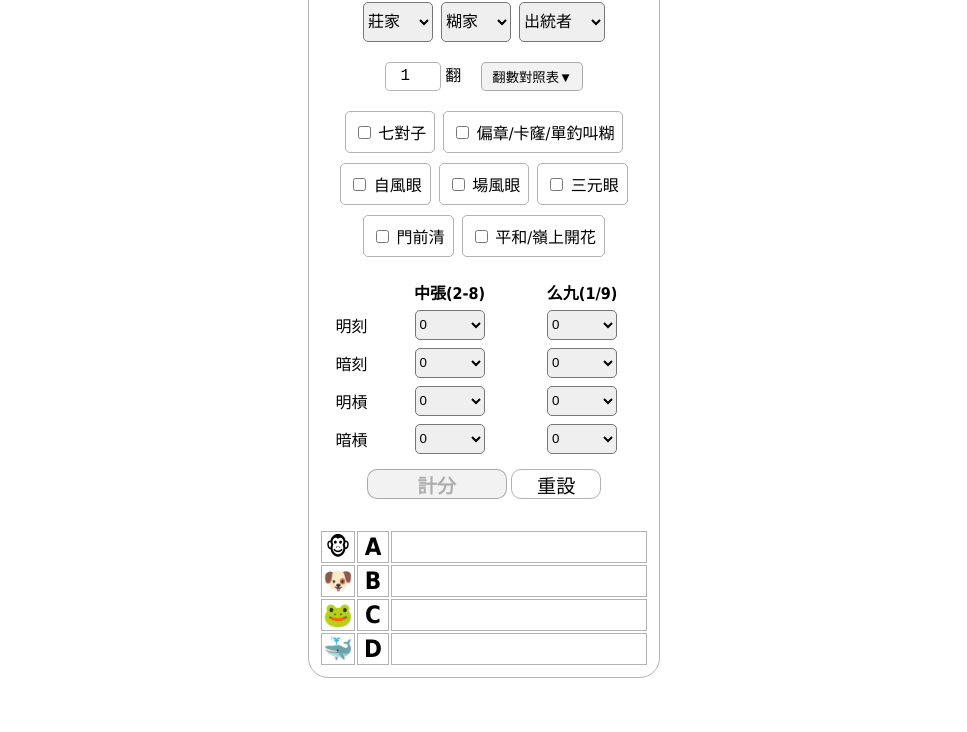
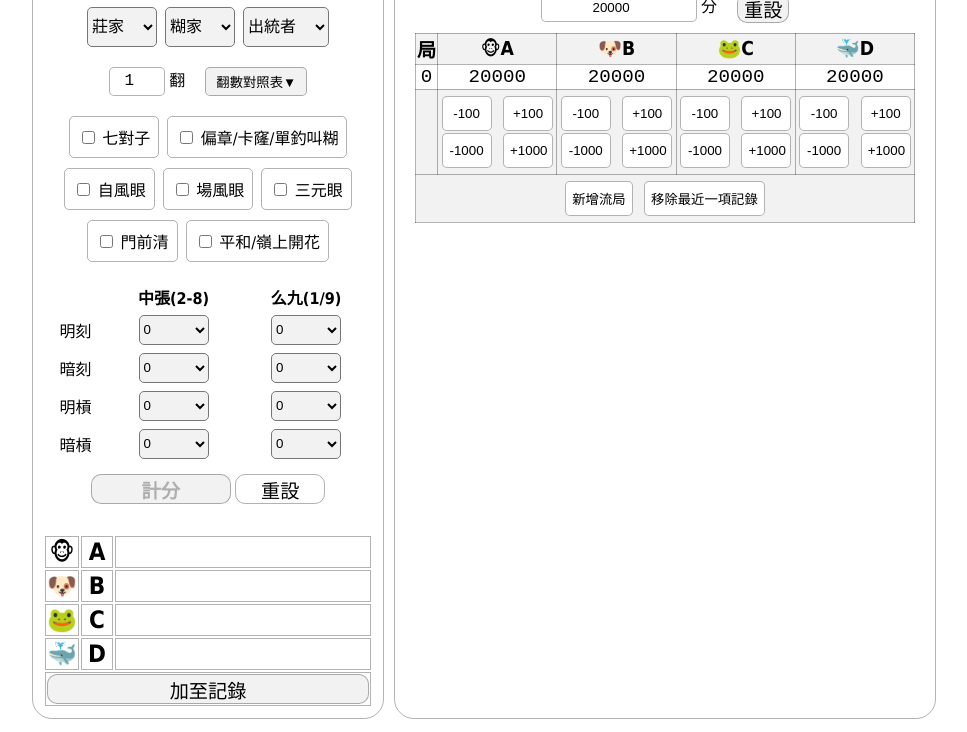
Before and after one commit to gcky/jp-mahjong-calc, a plain HTML site: page index.html in a window 1280 px wide. Shown: the part 96-828 px from the top of the page, without its empty margins (156-1123 px from the left). Before the commit the page ends 800 px from the top, so only its background shows below. Drawn offline with Linux system fonts and the light colour scheme.

Commit message:
Implement histroy function

```diff
--- /dev/null
+++ b/history.css
@@ -0,0 +1,62 @@
+.game-history {
+    text-align: left;
+    flex: 1;
+    max-width: 500px;
+    border: 1px solid rgba(0,0,0,.3);
+    border-radius: 20px;
+    margin: 5px;
+    padding: 0 20px;
+}
+
+.game-table {
+    width: 100%;
+    padding: 10px;
+    margin-bottom: 20px;
+    border-collapse: collapse;
+}
+.game-table tr td, .game-table thead th {
+    border: 1px solid rgba(0,0,0,.3);
+    text-align: center;
+}
+.game-table thead th, .game-table .amend-ctrl {
+    background-color: rgba(0,0,0,.05);
+    font-size: 1.2rem;
+}
+
+.game-table tbody {
+    font-family: Inconsolata, 'Courier New', Courier, monospace;
+    font-size: 1.2rem;
+}
+
+.game-table .amend-ctrl tr td {
+    padding: 5px 0;
+}
+
+#start-points {
+    width: 30%;
+}
+
+#reset-hist-btn {
+    margin-left: 20px;
+}
+
+.amend-btn {
+    margin: 1px 0;
+    width: 50px;
+    height: 35px;
+    border-radius: 5px;
+    background-color: white;
+}
+
+.amend-btn.long {
+    width: auto;
+}
+
+.win-cell {
+    background-color: gold;
+}
+
+.lose-cell {
+    background-color: tomato;
+    color: white;
+}
--- a/index.html
+++ b/index.html
@@ -9,6 +9,7 @@
 		<script src="http://html5shiv.googlecode.com/svn/trunk/html5.js"></script>
     <![endif]-->
     <link rel="stylesheet" href="style.css">
+    <link rel="stylesheet" href="history.css">
     <link href="https://fonts.googleapis.com/css?family=Noto+Sans:400,700" rel="stylesheet">
     <meta name="viewport" content="width=device-width, initial-scale=1">
 </head>
@@ -18,8 +19,6 @@
         <div class="calc">
             <h1>🀄日麻計分機</h1>
             <div class="options">
-                <!-- <label><input type="radio" id="jong" name="winner" value="jong">莊糊</label>
-                <label><input type="radio" id="haan" name="winner" value="haan" checked>閒糊</label> -->
                 <select class="player-select" id="jong-id">
                     <option value="" disabled selected>莊家</option>
                     <option value="A">🐵A莊</option>
@@ -43,10 +42,7 @@
                     <option id="culpritD" value="D">🐳D出統</option>
                 </select>
             </div>
-            <div class="options">
-                <!-- <label><input type="checkbox" id="lon-self"> 自摸</label> -->
-
-            </div>
+            <div class="options"></div>
             <div class="options">
                 <input type="number" id="fan" value="1" min="1" max="39" onclick="this.select()">&nbsp;翻
                 <button class="option-link" onclick="showFanBlocks()">翻數對照表▼</button>
@@ -200,6 +196,62 @@
                     <td>D</td>
                     <td class="score" id="scoreD"></td>
                 </tr>
+                <tr>
+                    <td colspan="3"><button type="button" id="add-hist-btn" onclick="addHistory(false)">加至記錄</button></td>
+                </tr>
+            </table>
+        </div>
+
+        <div class="game-history">
+            <h2>📊分數記錄</h2>
+            <div class="options">
+                <input type="number" id="start-points" value="20000" min="0" step="5000" onclick="this.select()">&nbsp;分
+                <button type="button" id="reset-hist-btn" onclick="resetGameHistory()">重設</button>
+            </div>
+            <table id="game-table" class="game-table">
+                <thead>
+                    <th>局</th>
+                    <th>🐵A</th>
+                    <th>🐶B</th>
+                    <th>🐸C</th>
+                    <th>🐳D</th>
+                </thead>
+                <tbody class="game-rows"></tbody>
+                <tbody class="amend-ctrl">
+                    <tr>
+                        <td></td>
+                        <td>
+                            <button type="button" class="amend-btn" onclick="amendScore(0,-100)">-100</button>
+                            <button type="button" class="amend-btn" onclick="amendScore(0,100)">+100</button>
+                            <button type="button" class="amend-btn" onclick="amendScore(0,-1000)">-1000</button>
+                            <button type="button" class="amend-btn" onclick="amendScore(0,1000)">+1000</button>
+                        </td>
+                        <td>
+                            <button type="button" class="amend-btn" onclick="amendScore(1,-100)">-100</button>
+                            <button type="button" class="amend-btn" onclick="amendScore(1,100)">+100</button>
+                            <button type="button" class="amend-btn" onclick="amendScore(1,-1000)">-1000</button>
+                            <button type="button" class="amend-btn" onclick="amendScore(1,1000)">+1000</button>
+                        </td>
+                        <td>
+                            <button type="button" class="amend-btn" onclick="amendScore(2,-100)">-100</button>
+                            <button type="button" class="amend-btn" onclick="amendScore(2,100)">+100</button>
+                            <button type="button" class="amend-btn" onclick="amendScore(2,-1000)">-1000</button>
+                            <button type="button" class="amend-btn" onclick="amendScore(2,1000)">+1000</button>
+                        </td>
+                        <td>
+                            <button type="button" class="amend-btn" onclick="amendScore(3,-100)">-100</button>
+                            <button type="button" class="amend-btn" onclick="amendScore(3,100)">+100</button>
+                            <button type="button" class="amend-btn" onclick="amendScore(3,-1000)">-1000</button>
+                            <button type="button" class="amend-btn" onclick="amendScore(3,1000)">+1000</button>
+                        </td>
+                    </tr>
+                    <tr>
+                        <td colspan="5">
+                            <button type="button" class="amend-btn long" id="add-nowin" onclick="addHistory(true)">新增流局</button>
+                            <button type="button" class="amend-btn long" id="remove-last" onclick="removeLastGame()">移除最近一項記錄</button>
+                        </td>
+                    </tr>
+                </tbody>
             </table>
         </div>
     </div>
--- a/script.js
+++ b/script.js
@@ -136,7 +136,10 @@ function windEyeClicked() {
 
 function sevenPairsClicked() {
     if ($('#seven-pairs').prop('checked')) {
-            $('.hakgong tr td select option:first-child').prop('selected', true);
+        $('.hakgong tr td select option:first-child').prop('selected', true);
+        if ($('#fan').val() < 2) {
+            $('#fan').val(2);
+        }
     }
 }
 
@@ -170,3 +173,75 @@ function checkCalcAvailability() {
     var $sels = $('.player-select option:selected[value=""]');
     $("#calc-btn").attr("disabled", $sels.length > 0);
 }
+
+function resetGameHistory() {
+    const startPoints = Number($('#start-points').val());
+    games = [[startPoints, startPoints, startPoints, startPoints]];
+    genGameHistoryTable();
+}
+
+var games = [[20000, 20000, 20000, 20000]];
+
+function addHistory(noWin) {
+    let newScores = [null, null, null, null];
+    if (noWin) {
+        newScores = games[games.length-1].slice();
+    } else {
+        $('.game-results tr td:nth-child(3)').each(function (idx){
+            newScores[idx] = Number(games[games.length-1][idx]) + Number($(this).html());
+        });
+    }
+    games.push(newScores);
+    genGameHistoryTable();
+}
+
+function removeLastGame() {
+    if (games.length > 1) {
+        games.splice(-1,1);
+        genGameHistoryTable();
+    }
+}
+
+function genGameHistoryTable() {
+    $('.game-table .game-rows').html('');
+    games.forEach(function (game, idx) {
+        let newCells = [$('<td>'), $('<td>'), $('<td>'), $('<td>')];
+        if (idx > 0) {
+            const prev = games[idx-1];
+            const current = games[idx];
+            let diff = current.map(function(item, index) {
+                return item - prev[index];
+            });
+            diff.forEach(function (elem, idx) {
+                if (elem > 0) {
+                    newCells[idx].addClass('win-cell');
+                } else if (elem < 0) {
+                    newCells[idx].addClass('lose-cell');
+                }
+            });
+        }
+        $('.game-table').find('.game-rows')
+        .append($('<tr>')
+            .append(
+                $('<td>').append(idx),
+                newCells[0].append(game[0]),
+                newCells[1].append(game[1]),
+                newCells[2].append(game[2]),
+                newCells[3].append(game[3])
+            )
+        );
+    });
+}
+
+function amendScore(player, delta) {
+    games[games.length-1][player] += Number(delta);
+    genGameHistoryTable();
+}
+
+window.onbeforeunload = function() {
+    return "The game history will be lost, are you sure?";
+};
+
+$(document).ready(function() {
+    genGameHistoryTable();
+});
--- a/style.css
+++ b/style.css
@@ -10,6 +10,10 @@ input[type="number"] {
     text-align: center;
 }
 
+select {
+    background-color: rgba(0,0,0,.05);
+}
+
 #fan {
     font-size: 1rem;
     font-family: Inconsolata, 'Courier New', Courier, monospace;
@@ -18,14 +22,17 @@ input[type="number"] {
 .calc {
     text-align: center;
     max-width: 350px;
+    min-width: 292px;
     border: 1px solid rgba(0,0,0,.3);
     border-radius: 20px;
+    margin: 5px;
 }
 
 .container {
     display: flex;
     justify-content: center;
     width: 100%;
+    flex-wrap: wrap;
 }
 
 .options {
@@ -92,7 +99,7 @@ button {
     background-color: rgba(0,0,0,.05);
 }
 
-#calc-btn, #reset-btn {
+button:not(.option-link):not(.amend-btn) {
     border-radius: 10px;
     height: 30px;
     font-size: 1.2rem;
@@ -107,6 +114,10 @@ button {
 #reset-btn {
     background: none;
     width: 90px;
+}
+
+#add-hist-btn {
+    width: 100%;
 }
 
 .fan-container {
```
